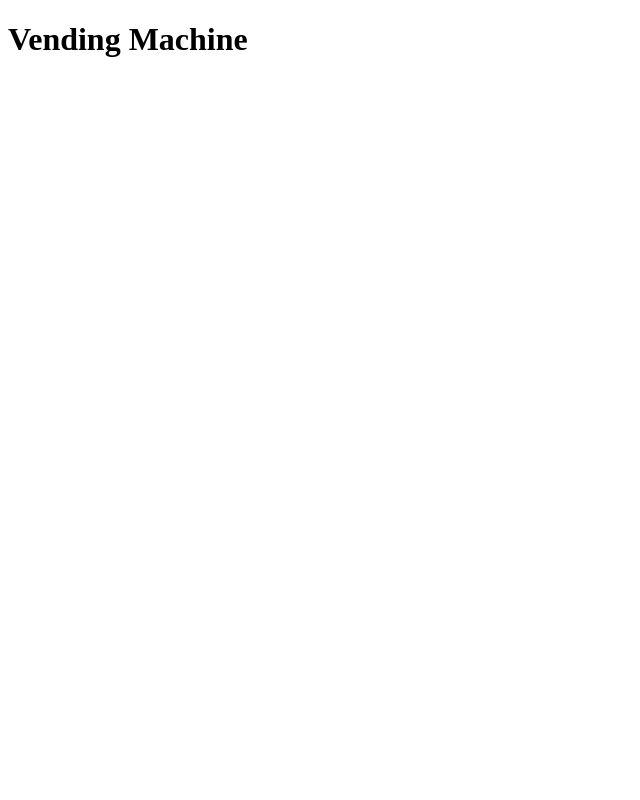
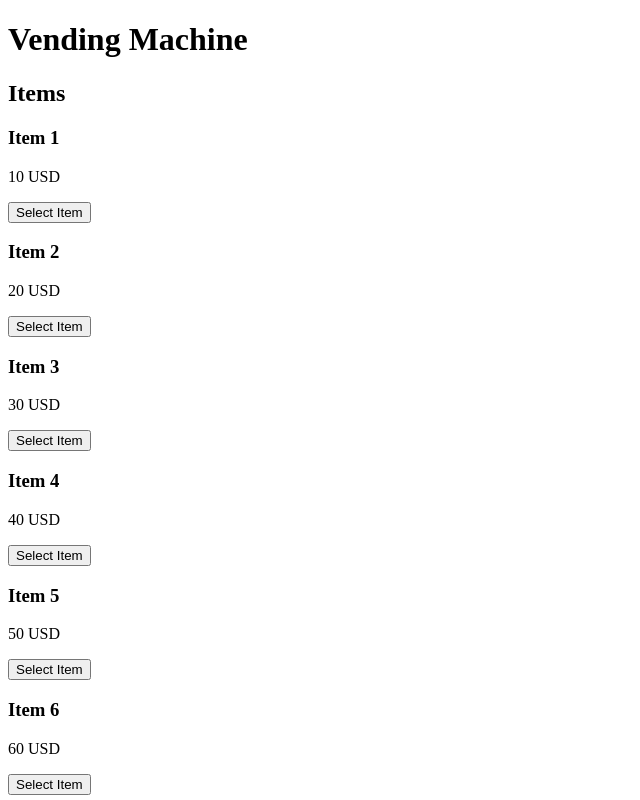
Before and after one commit to steph500/pariti, an Angular app: page / in a window 1280 px wide. Shown: the top 800 px of the page, without its empty margins (0-640 px from the left). Built offline with nearby package versions, Linux system fonts and the light colour scheme.

Commit message:
added further code modifications and standing data for testing

```diff
--- a/src/app/app.component.html
+++ b/src/app/app.component.html
@@ -1,3 +1,18 @@
 <div class="container">
   <h1>Vending Machine</h1>
+  <div class="row">
+    <h2>
+      Items
+    </h2>
+    <div *ngFor="let item of items">
+        <div class="panel panel-default">
+          <div class="panel-heading">
+            <h3 class="panel-title">{{item.name}}</h3>
+          </div>
+          <div class="panel-body">
+            <p>{{item.price}} {{currency}}</p>
+          </div>
+          <button class="btn btn-primary" (click)="addSelectedItem(item)">Select Item</button>
+        </div>
+  </div>
 </div>
--- a/src/app/app.component.ts
+++ b/src/app/app.component.ts
@@ -9,47 +9,24 @@ import { ShopItemsInitialData } from './app.response.request';
 export class AppComponent {
   title = 'pariti';
 
-  // items: ShopItemsInitialData[];;
+  constructor() {
+    // standing data for the shop items
+    this.items.push(new ShopItemsInitialData('Item 1', 10, 10));
+    this.items.push(new ShopItemsInitialData('Item 2', 20, 10));
+    this.items.push(new ShopItemsInitialData('Item 3', 30, 10));
+    this.items.push(new ShopItemsInitialData('Item 4', 40, 10));
+    this.items.push(new ShopItemsInitialData('Item 5', 50, 10));
+    this.items.push(new ShopItemsInitialData('Item 6', 60, 10));
+    this.items.push(new ShopItemsInitialData('Item 7', 70, 10));
+    this.items.push(new ShopItemsInitialData('Item 8', 80, 10));
+  }
 
-  // standing data  for items in a vending maching
-  items = [
-    {
-      name: 'Coke',
-      price: '$1.00',
-      quantity: '5'
-    },
-    {
-      name: 'Pepsi',
-      price: '$1.00',
-      quantity: '5'
-    },
-    {
-      name: 'Sprite',
-      price: '$1.00',
-      quantity: '5'
-    },
-    {
-      name: 'Fanta',
-      price: '$1.00',
-      quantity: '5'
-    },
-    {
-      name: 'Dr. Pepper',
-      price: '$1.00',
-      quantity: '5'
-    },
-    {
-      name: '7up',
-      price: '$1.00',
-      quantity: '5'
-    },
-    {
-      name: 'Mountain Dew',
-      price: '$1.00',
-      quantity: '5'
-    }];
+  items: ShopItemsInitialData[] = [];
+
+  // standing data for items in a vending maching
 
   selectedItems: ShopItemsInitialData[] = [];
+  currency: string = 'USD';
 
   // dollar denominations for the vending machine
   dollarDenominations = [1, 2, 5, 10, 20, 50, 100];
@@ -77,7 +54,7 @@ export class AppComponent {
   }
 
   // function to allow user to buy an item
-  buyItem() {
-
+  buyItems() {
+    //
   }
 }
--- a/src/app/app.response.request.ts
+++ b/src/app/app.response.request.ts
@@ -0,0 +1,9 @@
+export class ShopItemsInitialData {
+
+    public constructor(
+        public name: string,
+        public price: number,
+        public quantity: number
+    )
+     { }
+}
```
